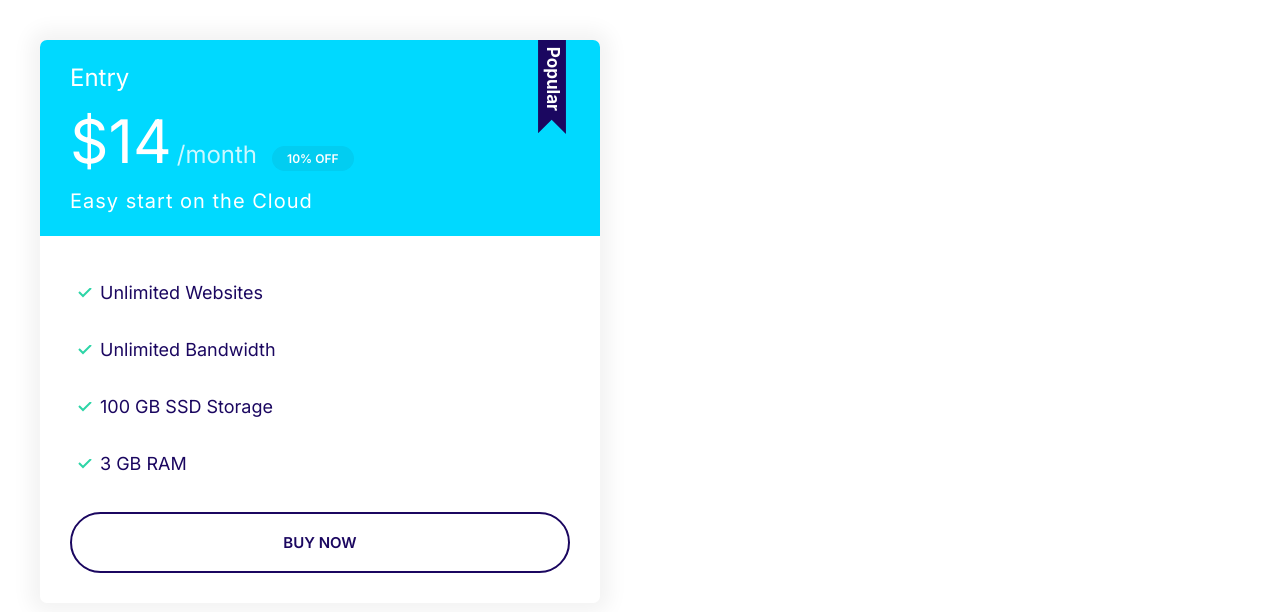
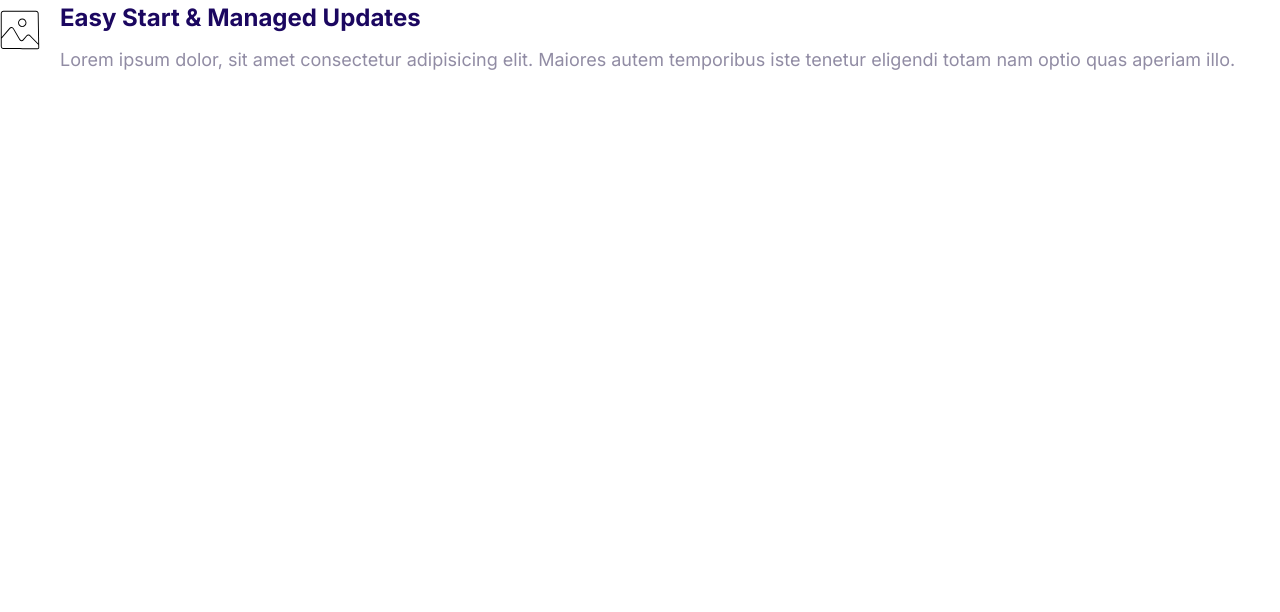
Before and after one commit to gioiaGalassi/moshify, a plain HTML site: page index.html in a window 1280 px wide. Drawn offline with Linux system fonts and the light colour scheme.

Commit message:
Build the Media Objects Component

```diff
--- a/css/styles.css
+++ b/css/styles.css
@@ -369,3 +369,21 @@ a {
     font-size: 1.7rem;
   }
 }
+
+/* Media */
+
+.media {
+  display: flex;
+}
+
+.media__title {
+  margin-top: 0;
+}
+
+.media__body {
+  margin: 0 2rem;
+}
+
+.media__image {
+  margin-top: 1rem;
+}
--- a/index.html
+++ b/index.html
@@ -15,26 +15,19 @@
     <link rel="stylesheet" href="css/styles.css" />
   </head>
   <body>
-    <div style="width: 50%; padding: 4rem">
-      <div class="plan plan--popular">
-        <div class="card card--secondary">
-          <header class="card__header">
-            <h3 class="plan__name">Entry</h3>
-            <span class="plan__price">$14</span>
-            <span class="plan__billing-cycle">/month</span>
-            <span class="badge badge--secondary badge--small">10% OFF</span>
-            <span class="plan__description">Easy start on the Cloud</span>
-          </header>
-          <div class="card__body">
-            <ul class="list list--tick">
-              <li class="list__item">Unlimited Websites</li>
-              <li class="list__item">Unlimited Bandwidth</li>
-              <li class="list__item">100 GB SSD Storage</li>
-              <li class="list__item">3 GB RAM</li>
-            </ul>
-            <button class="btn btn--outline btn--block">buy now</button>
-          </div>
-        </div>
+    <div class="media">
+      <div class="media__image">
+        <svg class="icon icon--primary">
+          <use xlink:href="images/sprite.svg#snap"></use>
+        </svg>
+      </div>
+      <div class="media__body">
+        <h3 class="media__title">Easy Start & Managed Updates</h3>
+        <p>
+          Lorem ipsum dolor, sit amet consectetur adipisicing elit. Maiores
+          autem temporibus iste tenetur eligendi totam nam optio quas aperiam
+          illo.
+        </p>
       </div>
     </div>
   </body>
```
Also changed, not shown: components/media-objects.html (added, +14 -0 lines).
